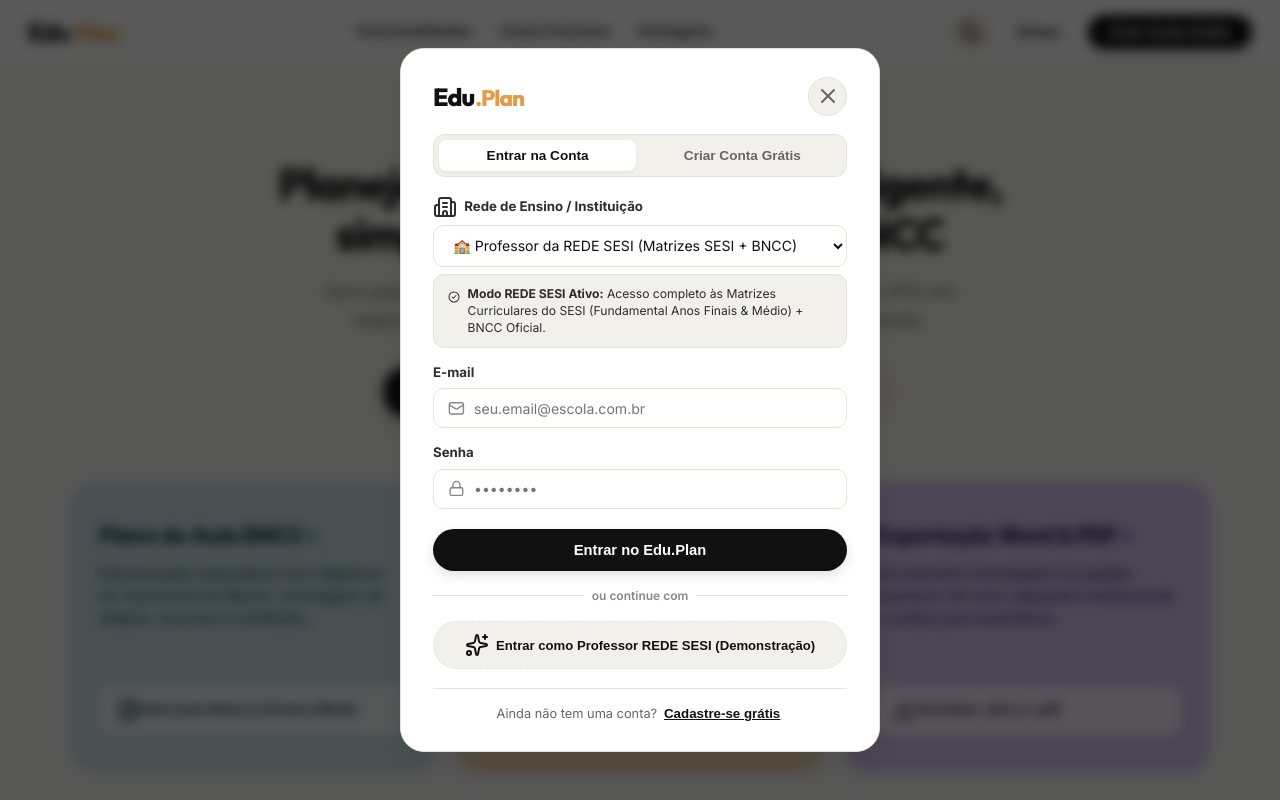
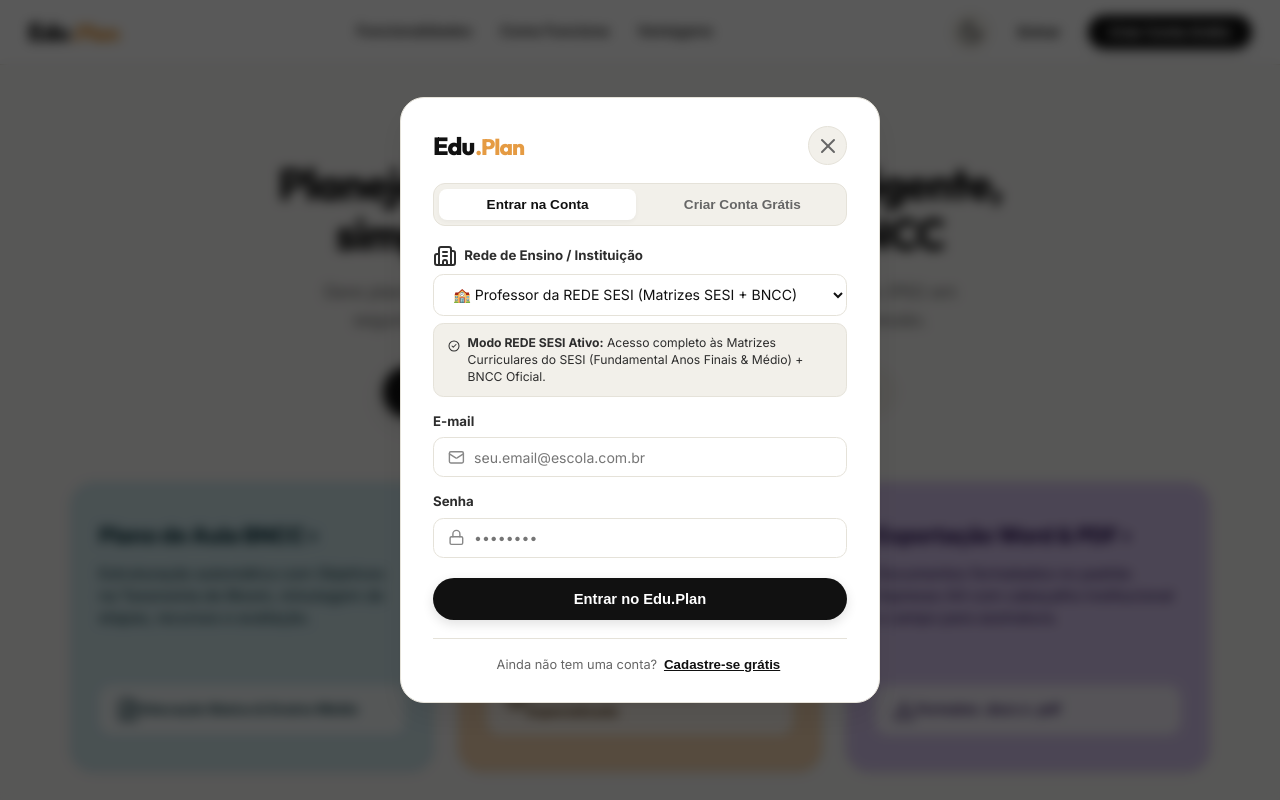
Before and after one commit to thephysicsrn/gerador_de_plano_de_aula, a React (Vite) app: page / in a window 1280 px wide. Both pictures are taken after a click on the button "Entrar". Shown: the top 800 px of the page. Built offline with nearby package versions, Linux system fonts and the light colour scheme; no server answers.

Commit message:
fix: remover botao de modo visitante/demo do modal de autenticacao

```diff
--- a/src/components/AuthModal.jsx
+++ b/src/components/AuthModal.jsx
@@ -1,6 +1,6 @@
 import React, { useState } from 'react';
-import { User, Mail, Lock, X, Sparkles, AlertCircle, Building2, CheckCircle2 } from 'lucide-react';
-import { signInUser, signUpUser, signInDemoUser } from '../services/firebaseService';
+import { User, Mail, Lock, X, AlertCircle, Building2, CheckCircle2 } from 'lucide-react';
+import { signInUser, signUpUser } from '../services/firebaseService';
 
 export default function AuthModal({ isOpen, onClose, onAuthSuccess, initialMode = 'login' }) {
   const [mode, setMode] = useState(initialMode); // 'login' ou 'signup'
@@ -44,11 +44,6 @@
     }
   };
 
-  const handleDemoLogin = (selectedRede) => {
-    const user = signInDemoUser(selectedRede || redeEnsino);
-    onAuthSuccess(user);
-    onClose();
-  };
 
   return (
     <div className="modal-backdrop">
@@ -181,19 +176,6 @@
               <span>{mode === 'signup' ? 'Criar Minha Conta Grátis' : 'Entrar no Edu.Plan'}</span>
             )}
           </button>
-
-          <div className="auth-divider">
-            <span>ou continue com</span>
-          </div>
-
-          <button
-            type="button"
-            className="auth-demo-btn"
-            onClick={() => handleDemoLogin('REDE_SESI')}
-          >
-            <Sparkles className="w-4 h-4 text-amber-500 shrink-0" />
-            <span>Entrar como Professor REDE SESI (Demonstração)</span>
-          </button>
         </form>
 
         <div className="auth-footer">
```
